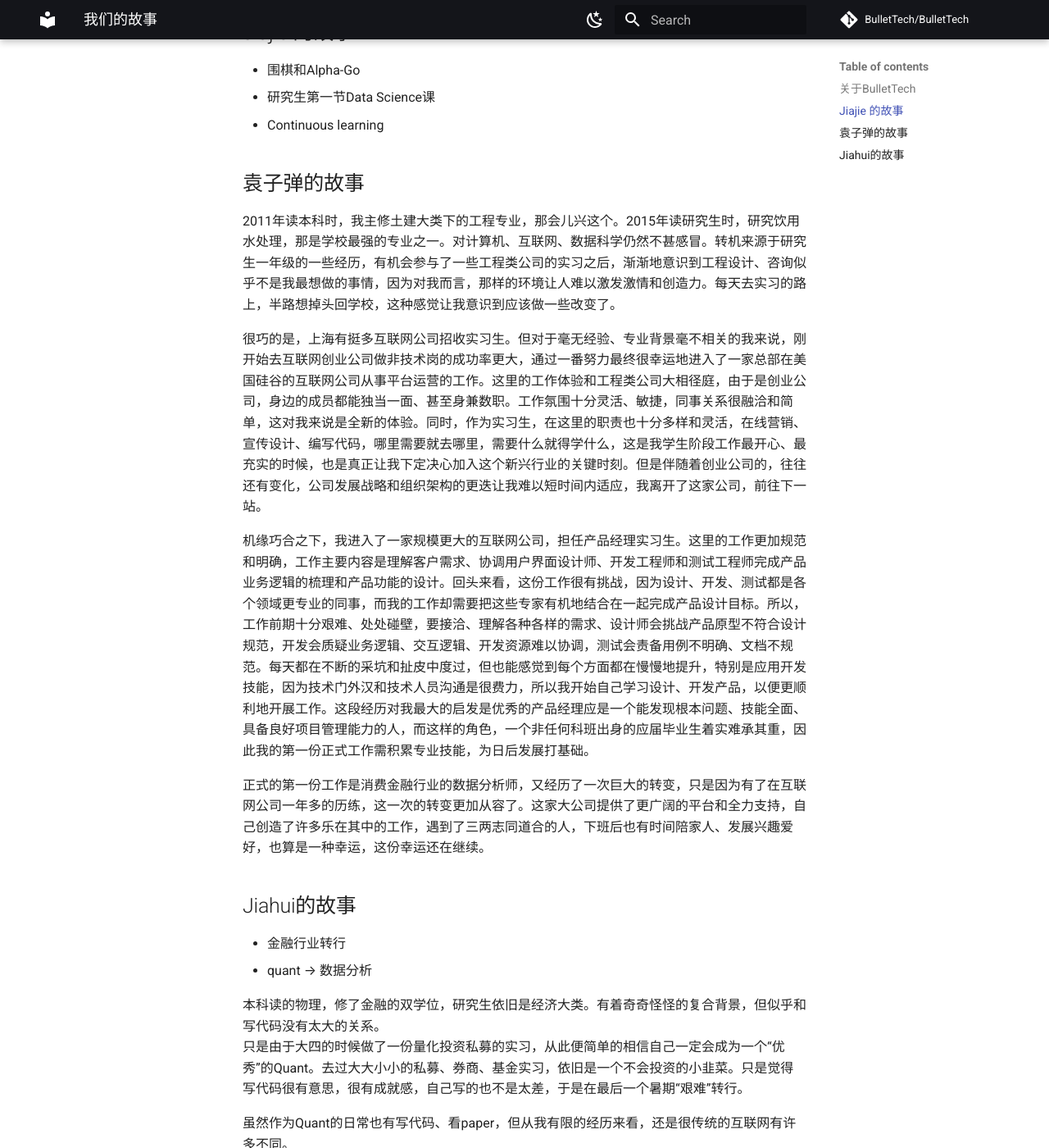
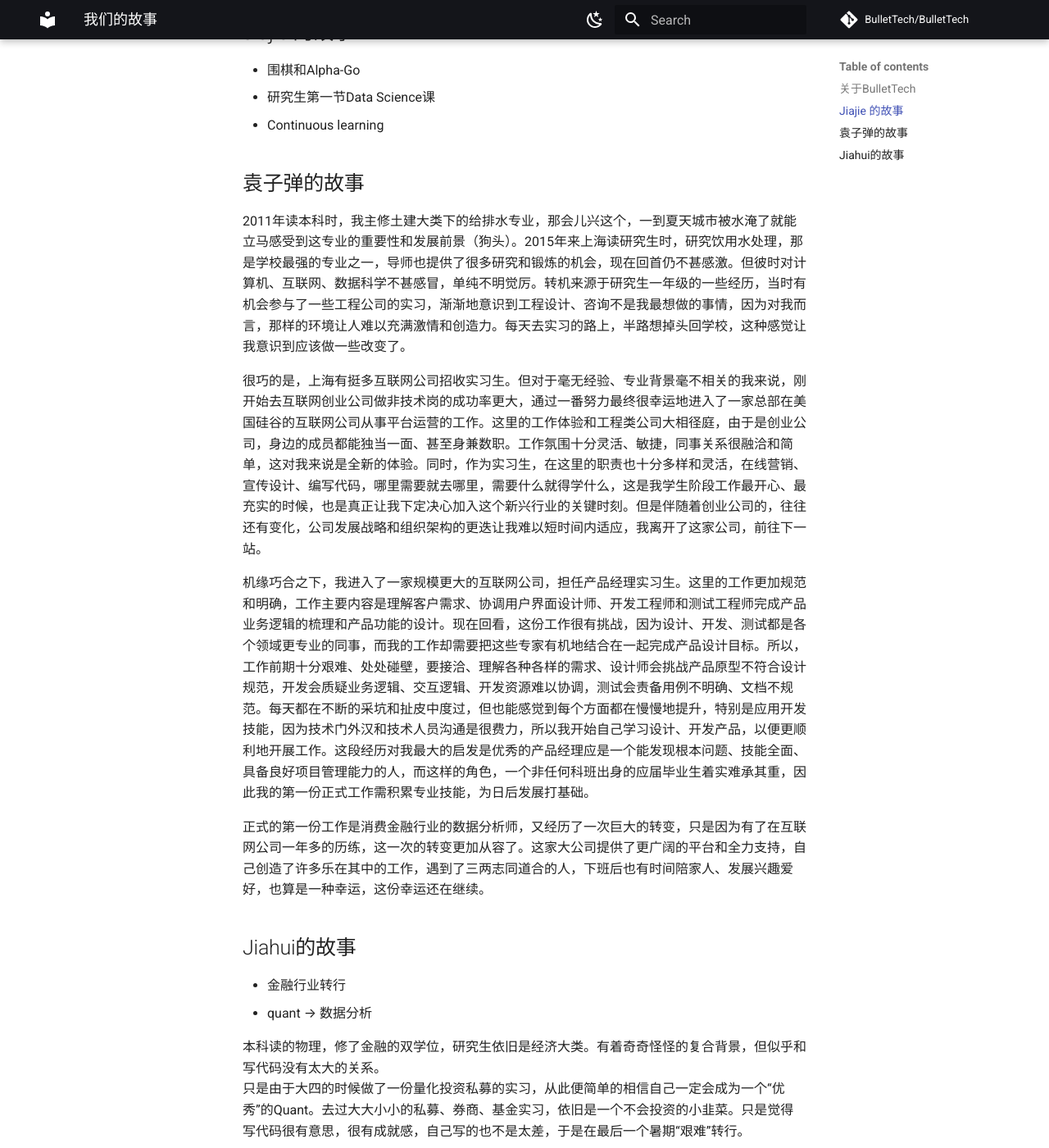
Before and after one commit to BulletTech/BulletTech, an MkDocs documentation site: the page built from docs/our_story.md, in a window 1280 px wide and 1400 px high, scrolled down 887 px. Shown: the whole window at 82% size. Built offline with MkDocs 1.6.1 and Material for MkDocs 9.7.7, drawn with Linux system fonts in a browser that asks for light colours; comment, search, counter and statistics services are not loaded.

Commit message:
Wording update

```diff
--- a/docs/our_story.md
+++ b/docs/our_story.md
@@ -29,11 +29,11 @@
 
 ## 袁子弹的故事
 
-2011年读本科时，我主修土建大类下的工程专业，那会儿兴这个。2015年读研究生时，研究饮用水处理，那是学校最强的专业之一。对计算机、互联网、数据科学仍然不甚感冒。转机来源于研究生一年级的一些经历，有机会参与了一些工程类公司的实习之后，渐渐地意识到工程设计、咨询似乎不是我最想做的事情，因为对我而言，那样的环境让人难以激发激情和创造力。每天去实习的路上，半路想掉头回学校，这种感觉让我意识到应该做一些改变了。
+2011年读本科时，我主修土建大类下的给排水专业，那会儿兴这个，一到夏天城市被水淹了就能立马感受到这专业的重要性和发展前景（狗头）。2015年来上海读研究生时，研究饮用水处理，那是学校最强的专业之一，导师也提供了很多研究和锻炼的机会，现在回首仍不甚感激。但彼时对计算机、互联网、数据科学不甚感冒，单纯不明觉厉。转机来源于研究生一年级的一些经历，当时有机会参与了一些工程公司的实习，渐渐地意识到工程设计、咨询不是我最想做的事情，因为对我而言，那样的环境让人难以充满激情和创造力。每天去实习的路上，半路想掉头回学校，这种感觉让我意识到应该做一些改变了。
 
 很巧的是，上海有挺多互联网公司招收实习生。但对于毫无经验、专业背景毫不相关的我来说，刚开始去互联网创业公司做非技术岗的成功率更大，通过一番努力最终很幸运地进入了一家总部在美国硅谷的互联网公司从事平台运营的工作。这里的工作体验和工程类公司大相径庭，由于是创业公司，身边的成员都能独当一面、甚至身兼数职。工作氛围十分灵活、敏捷，同事关系很融洽和简单，这对我来说是全新的体验。同时，作为实习生，在这里的职责也十分多样和灵活，在线营销、宣传设计、编写代码，哪里需要就去哪里，需要什么就得学什么，这是我学生阶段工作最开心、最充实的时候，也是真正让我下定决心加入这个新兴行业的关键时刻。但是伴随着创业公司的，往往还有变化，公司发展战略和组织架构的更迭让我难以短时间内适应，我离开了这家公司，前往下一站。
 
-机缘巧合之下，我进入了一家规模更大的互联网公司，担任产品经理实习生。这里的工作更加规范和明确，工作主要内容是理解客户需求、协调用户界面设计师、开发工程师和测试工程师完成产品业务逻辑的梳理和产品功能的设计。回头来看，这份工作很有挑战，因为设计、开发、测试都是各个领域更专业的同事，而我的工作却需要把这些专家有机地结合在一起完成产品设计目标。所以，工作前期十分艰难、处处碰壁，要接洽、理解各种各样的需求、设计师会挑战产品原型不符合设计规范，开发会质疑业务逻辑、交互逻辑、开发资源难以协调，测试会责备用例不明确、文档不规范。每天都在不断的采坑和扯皮中度过，但也能感觉到每个方面都在慢慢地提升，特别是应用开发技能，因为技术门外汉和技术人员沟通是很费力，所以我开始自己学习设计、开发产品，以便更顺利地开展工作。这段经历对我最大的启发是优秀的产品经理应是一个能发现根本问题、技能全面、具备良好项目管理能力的人，而这样的角色，一个非任何科班出身的应届毕业生着实难承其重，因此我的第一份正式工作需积累专业技能，为日后发展打基础。
+机缘巧合之下，我进入了一家规模更大的互联网公司，担任产品经理实习生。这里的工作更加规范和明确，工作主要内容是理解客户需求、协调用户界面设计师、开发工程师和测试工程师完成产品业务逻辑的梳理和产品功能的设计。现在回看，这份工作很有挑战，因为设计、开发、测试都是各个领域更专业的同事，而我的工作却需要把这些专家有机地结合在一起完成产品设计目标。所以，工作前期十分艰难、处处碰壁，要接洽、理解各种各样的需求、设计师会挑战产品原型不符合设计规范，开发会质疑业务逻辑、交互逻辑、开发资源难以协调，测试会责备用例不明确、文档不规范。每天都在不断的采坑和扯皮中度过，但也能感觉到每个方面都在慢慢地提升，特别是应用开发技能，因为技术门外汉和技术人员沟通是很费力，所以我开始自己学习设计、开发产品，以便更顺利地开展工作。这段经历对我最大的启发是优秀的产品经理应是一个能发现根本问题、技能全面、具备良好项目管理能力的人，而这样的角色，一个非任何科班出身的应届毕业生着实难承其重，因此我的第一份正式工作需积累专业技能，为日后发展打基础。
 
 正式的第一份工作是消费金融行业的数据分析师，又经历了一次巨大的转变，只是因为有了在互联网公司一年多的历练，这一次的转变更加从容了。这家大公司提供了更广阔的平台和全力支持，自己创造了许多乐在其中的工作，遇到了三两志同道合的人，下班后也有时间陪家人、发展兴趣爱好，也算是一种幸运，这份幸运还在继续。
 
```
